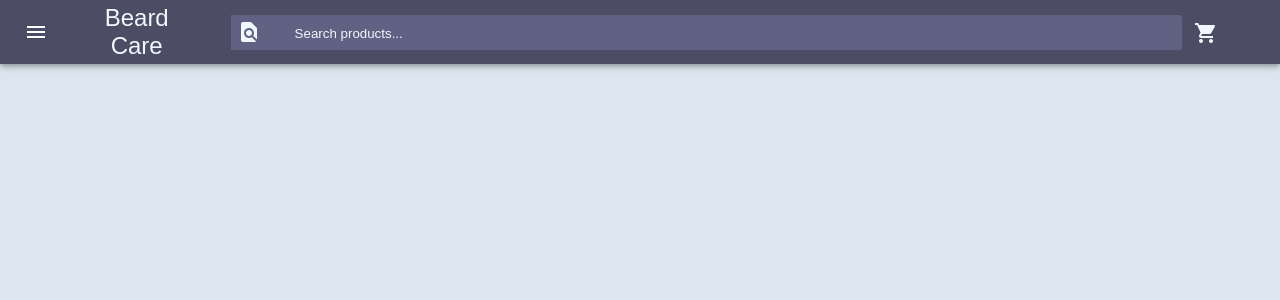
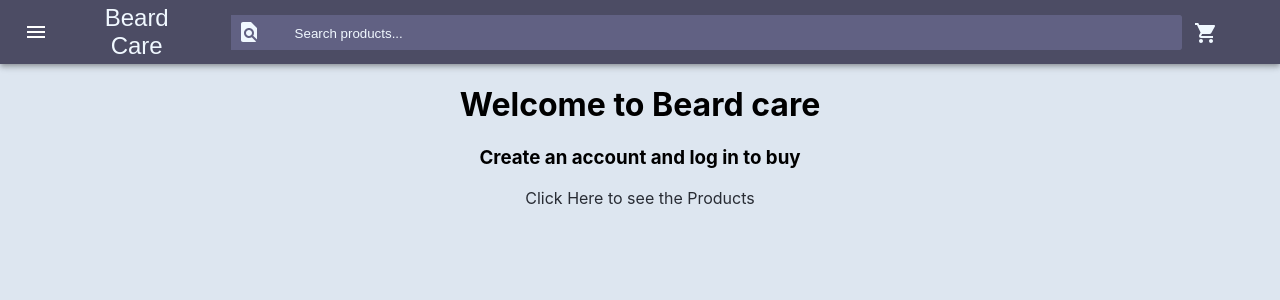
Before and after one commit to jdbooth9516/React-ecommerce, a React (Create React App) app in the folder client/: page / in a window 1280 px wide. Shown: the top 300 px of the page. Built offline with nearby package versions, Linux system fonts and the light colour scheme; no server answers.

Commit message:
created landing page

```diff
--- a/client/src/App.js
+++ b/client/src/App.js
@@ -2,7 +2,6 @@ import { Switch, Route, Redirect, Router } from "react-router-dom";
 import RegistrationForm from "./components/RegistrationForm/RegistrationForm";
 import React, { useEffect, useState } from "react";
 import axios from "axios";
-import "./App.css";
 import NavBar from "./components/NavBar/NavBar";
 import DisplayProducts from "./components/DisplayProducts/displayProducts";
 import { ProductDetails } from "./components/ProductDetails/ProductDetails";
@@ -12,7 +11,10 @@ import DisplayCategory from "./components/displayCategory/DisplayCategory";
 import DisplayProductsForSale from "./components/ProductsForSale/productsForSale";
 import Dashboard from "./components/Dashboard/dashboard";
 import { CreateProduct } from "./components/CreateProduct/CreateProduct";
+import { LandingPage } from "./components/LandingPage/LandingPage";
 import Logout from "./components/Logout/logout";
+import { Link } from "react-router-dom";
+import "./App.css";
 
 function App() {
   const [products, setProducts] = useState([]);
@@ -69,7 +71,6 @@ function App() {
   };
 
   useEffect(async () => {
-    //getCategories();
     getUser();
     <Redirect to="/allProducts" />;
   }, []);
@@ -113,8 +114,10 @@ function App() {
   return (
     <div className="App">
       <NavBar searchProducts={searchProducts} user={user} />
+
       {/* links to other pages inside of switch    */}
       <Switch>
+        <Route path="/" component={LandingPage} />
         <Route
           path="/allProducts"
           render={(props) => (
--- /dev/null
+++ b/client/src/components/LandingPage/LandingPage.jsx
@@ -0,0 +1,16 @@
+import React from "react";
+import { Link } from "react-router-dom";
+
+export const LandingPage = () => {
+  return (
+    <div>
+      <div>
+        <h1>Welcome to Beard care</h1>
+        <h3>Create an account and log in to buy</h3>
+        <Link className="links" to="/allProducts">
+          Click Here to see the Products
+        </Link>
+      </div>
+    </div>
+  );
+};
```
